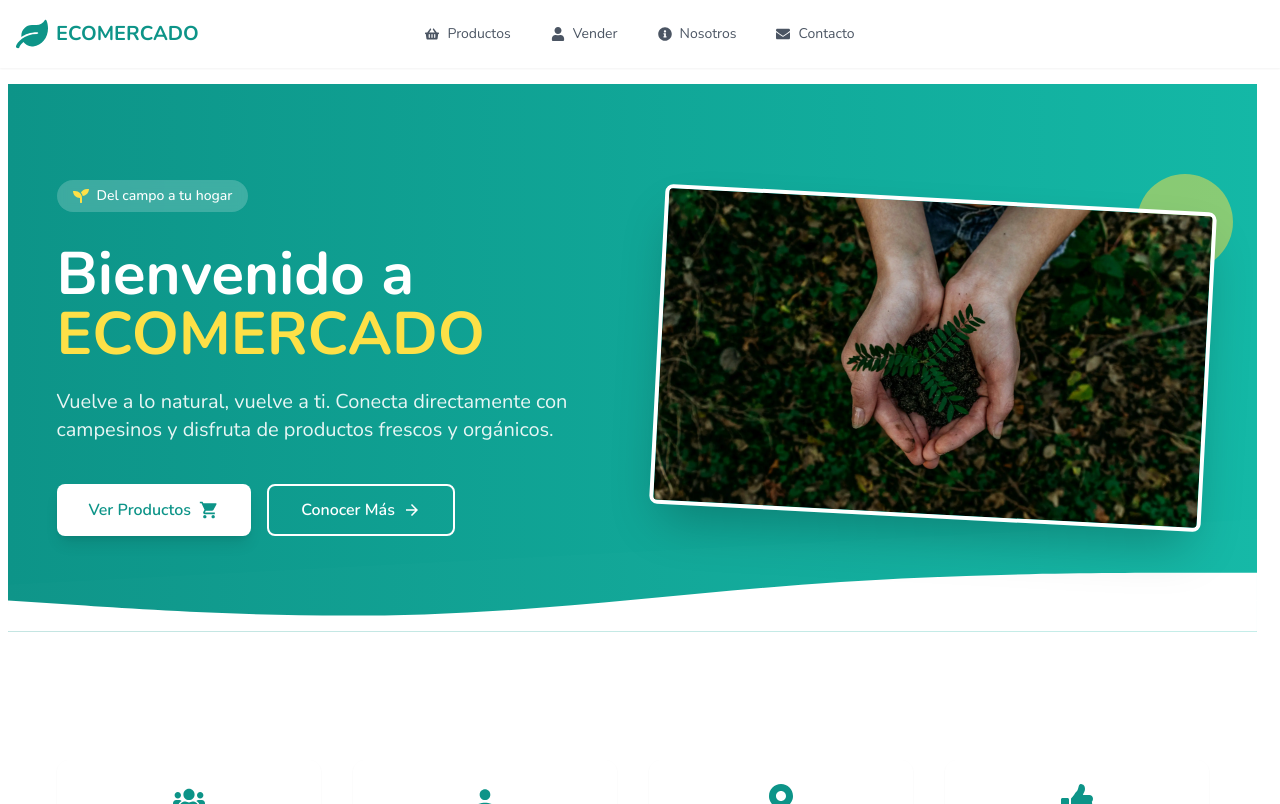
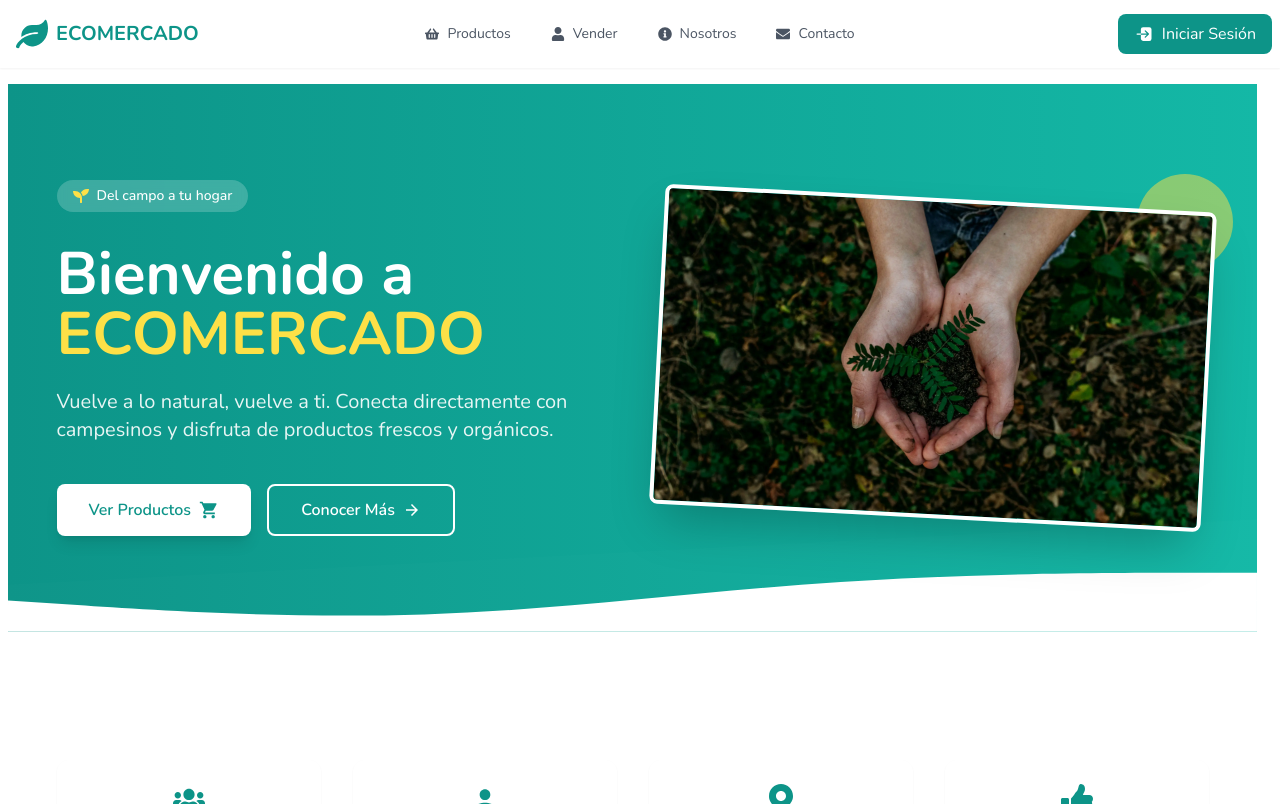
Before and after one commit to agrop1/agrop1, a Next.js app: page / in a window 1280 px wide. Built offline with nearby package versions, Linux system fonts and the light colour scheme; no server answers.

Commit message:
Update layout height calculation and modify user authentication check in Navbar component

```diff
--- a/app/(root)/layout.tsx
+++ b/app/(root)/layout.tsx
@@ -7,7 +7,7 @@ export default function layout({ children }: { children: React.ReactNode }) {
     <>
       <Navbar />
       <div
-        className="h-[calc(100vh-64px)] overflow-hidden overflow-y-auto"
+        className="h-[calc(100dvh-64px)] overflow-hidden overflow-y-auto"
         style={{ scrollbarGutter: "stable" }}
       >
         <div className="container mx-auto p-2 py-4">
--- a/app/components/Navbar.tsx
+++ b/app/components/Navbar.tsx
@@ -119,7 +119,7 @@ export default function Navbar() {
 
         {/* Navbar End: Login o Avatar */}
         <div className="navbar-end">
-          {user ? (
+          {user.isSignedIn ? (
             <Suspense>
               <UserButton
                 appearance={{
```
